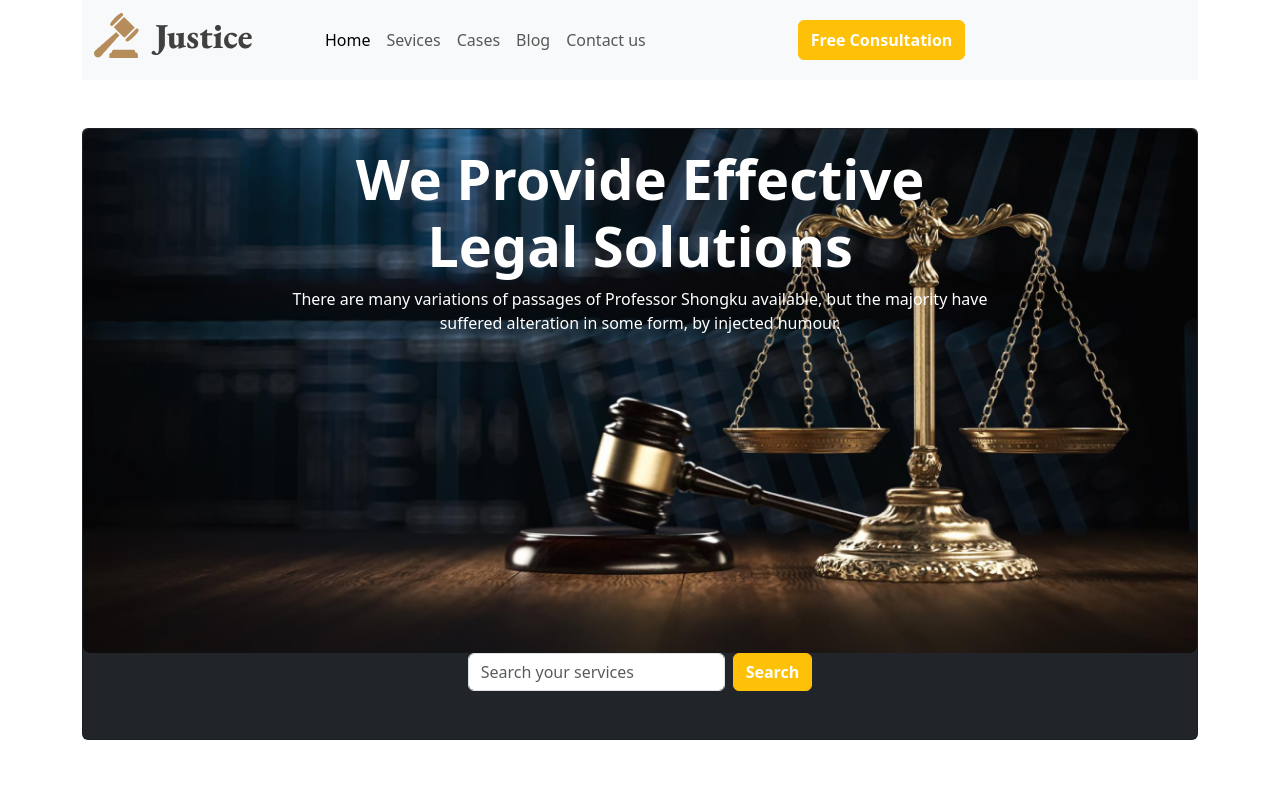
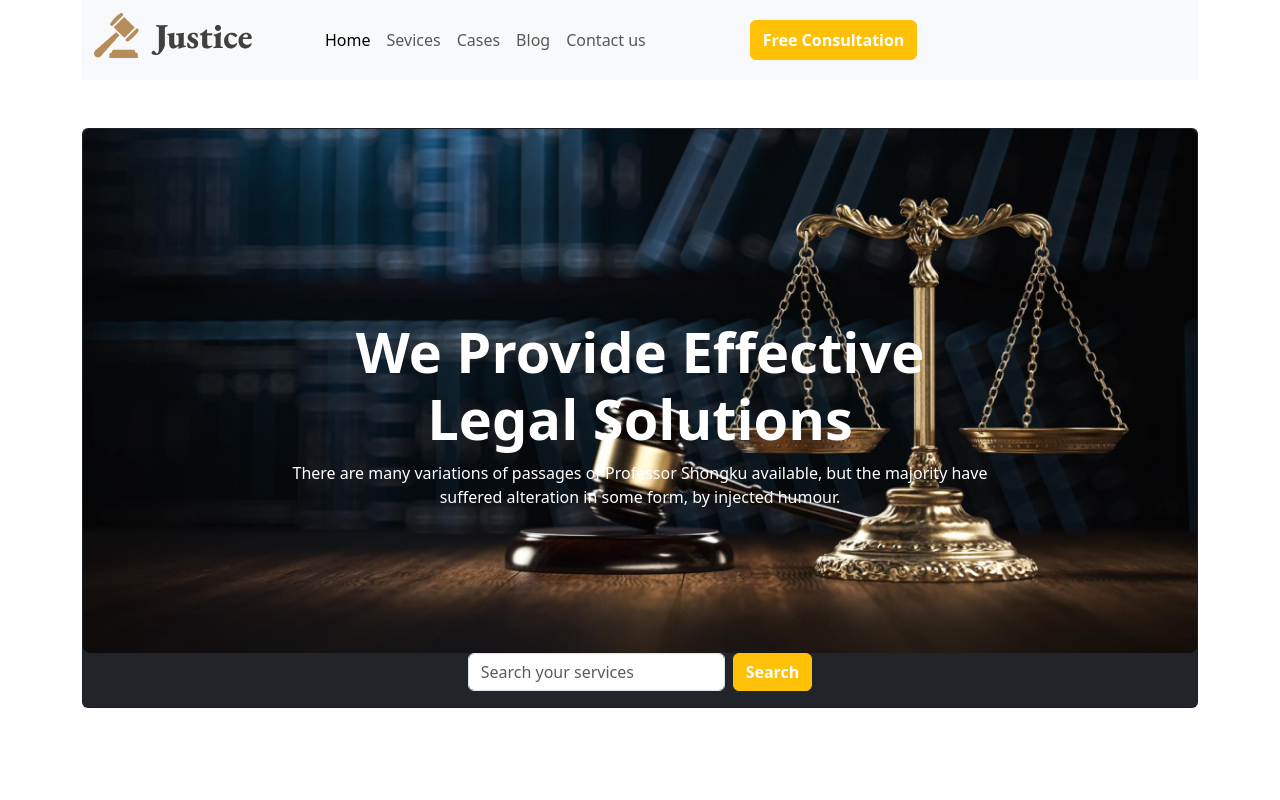
Before and after one commit to IsmatJahanBijori/legal-solution, a plain HTML site: page index.html in a window 1280 px wide. Shown: the top 800 px of the page. Drawn offline with nearby package versions, Linux system fonts and the light colour scheme.

Commit message:
banner edited

```diff
--- a/index.html
+++ b/index.html
@@ -49,7 +49,7 @@
 
                         <!-- modal free consultation -->
                         <!-- Button trigger modal -->
-                        <button type="button" class="btn btn-warning fw-bold text-white ms-5" data-bs-toggle="modal"
+                        <button type="button" class="btn btn-warning fw-bold text-white ms-auto" data-bs-toggle="modal"
                             data-bs-target="#exampleModal">Free Consultation
                         </button>
 
@@ -86,13 +86,13 @@
     <section class="container mt-5">
         <div class="card text-bg-dark align-items-center">
             <img src="images/Rectangle 4.png" class="card-img" alt="...">
-            <div class="card-img-overlay md:mt-5">
+            <div class="card-img-overlay" style="position:absolute; top:30%; left:50%, transform:translate(-30%, -50%) ">
                 <h1 class="card-title text-center display-4 xl:display-1 fw-bold">We Provide Effective <br> Legal
                     Solutions</h1>
                 <p class="card-text text-center">There are many variations of passages of Professor Shongku available,
                     but the majority have <br> suffered alteration in some form, by injected humour.</p>
             </div>
-            <div class="d-flex justify-content-center mb-5">
+            <div class="d-flex justify-content-center mb-3">
                 <form class="d-flex" role="search">
                     <input class="form-control me-2" type="search" placeholder="Search your services"
                         aria-label="Search">
```
